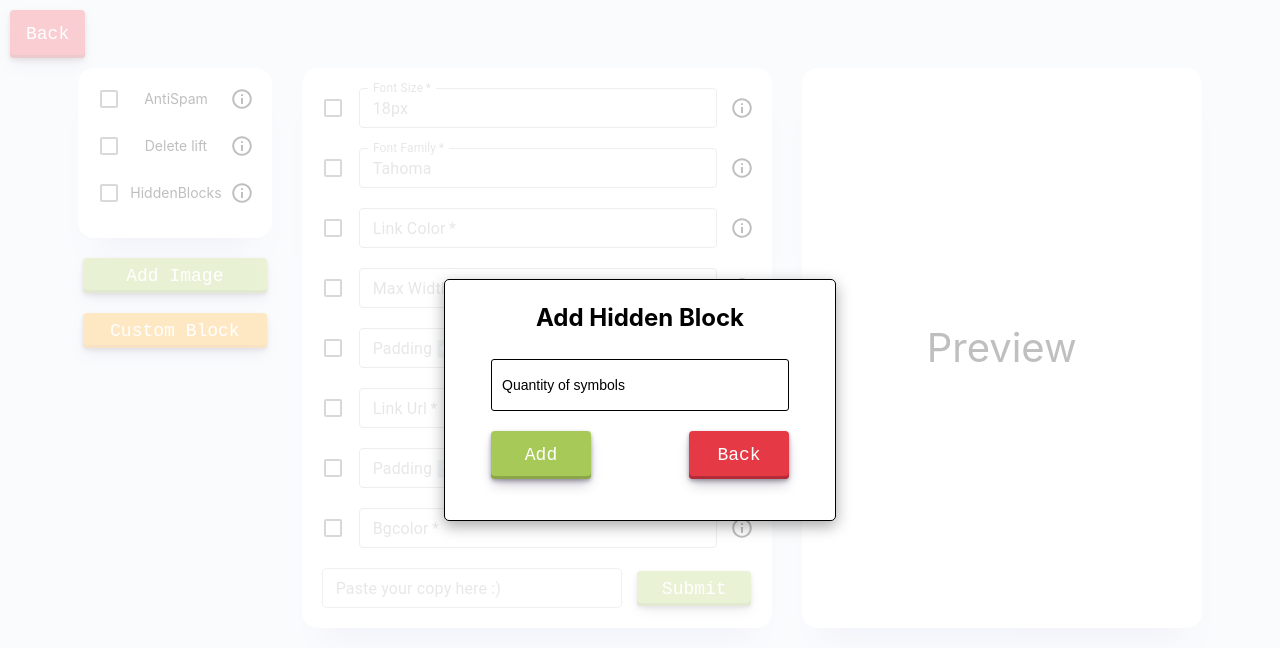
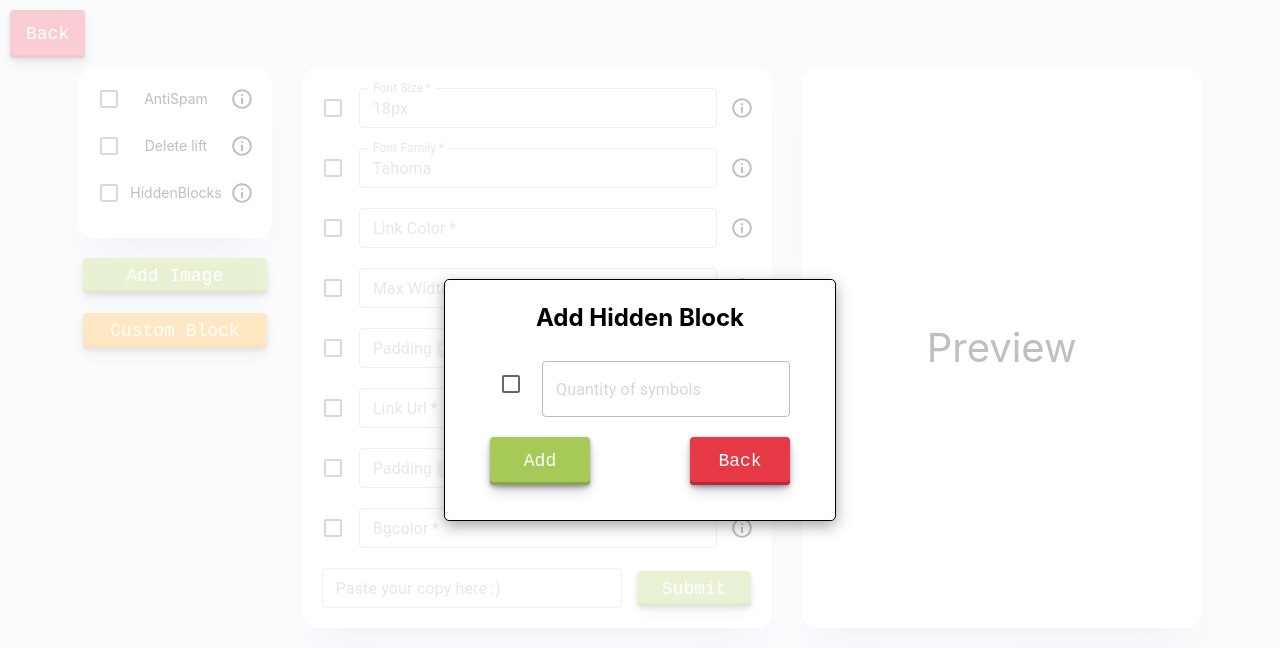
Before and after one commit to INRGI/CopyMaker, a React (Vite) app: page /id-1 in a window 1280 px wide. Both pictures are taken after a click on the button "Custom Block". Shown: the top 648 px of the page. Built offline with nearby package versions, Linux system fonts and the light colour scheme.

Commit message:
Add checkbox

```diff
--- a/src/components/AddHiddenModal/AddHiddenModal.jsx
+++ b/src/components/AddHiddenModal/AddHiddenModal.jsx
@@ -1,11 +1,14 @@
-import { ButtonNo, ButtonYes, ButtonsContainer, Container, Input, Title } from './AddHiddenModal.styled';
-import { Formik, ErrorMessage, Form } from 'formik';
+import { ButtonNo, ButtonYes, ButtonsContainer, Container, InputContainer, MuiInput, Title } from './AddHiddenModal.styled';
+import { Formik, ErrorMessage, Form, Field } from 'formik';
 import Error from "../Error";
 import * as Yup from "yup";
 
 import { Bounce, toast } from 'react-toastify';
 import 'react-toastify/dist/ReactToastify.css';
 import customHiddenBlock from '../../helpers/customHiddenBlock';
+import { Checkbox } from '@mui/material';
+import { useState } from 'react';
+
 
 
 const FeedbackSchema = Yup.object().shape({
@@ -13,6 +16,7 @@ const FeedbackSchema = Yup.object().shape({
 });
 
 const AddHiddenModal = ({isOpen, onClose, result, onConfirm}) =>{
+    const [isChecked, setChecked] = useState(false)
 
     const initialValues = {
         quantity: "",
@@ -55,9 +59,12 @@ const AddHiddenModal = ({isOpen, onClose, result, onConfirm}) =>{
                 validateOnChange={false}
             >
                 <Form>
-                    <Input name="quantity" type="text" placeholder="Quantity of symbols" autoComplete="off" required/>
-                    <ErrorMessage name="quantity">{msg => <Error msg={msg} />}</ErrorMessage>
 
+                    <InputContainer>
+                        <Checkbox checked={isChecked} onChange={() => setChecked((prev) => !prev)} color="success" />
+                        <Field fullWidth as={MuiInput} name="quantity" type="text" placeholder="Quantity of symbols" autoComplete="off" required disabled={!isChecked}/>
+                        <ErrorMessage name="quantity">{msg => <Error msg={msg} />}</ErrorMessage>
+                    </InputContainer>
                     <ButtonsContainer>
                         <ButtonYes type="submit">Add</ButtonYes>
                         <ButtonNo onClick={onClose}>Back</ButtonNo>
--- a/src/components/AddHiddenModal/AddHiddenModal.styled.jsx
+++ b/src/components/AddHiddenModal/AddHiddenModal.styled.jsx
@@ -25,8 +25,15 @@ export const Container = styled(Modal)`
     z-index: 999;
 `;
 
+export const InputContainer = styled.div`
+    display: flex;
+    gap: 10px;
+    width: 100%;
+`;
+
 export const MuiInput = styled(TextField)`
     z-index: 0;
+    width: 100%;
     margin-top: 10px;
 `;
 
```
